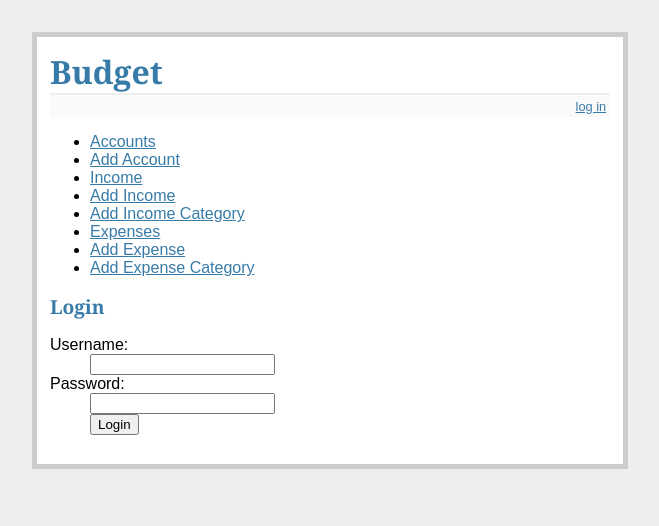
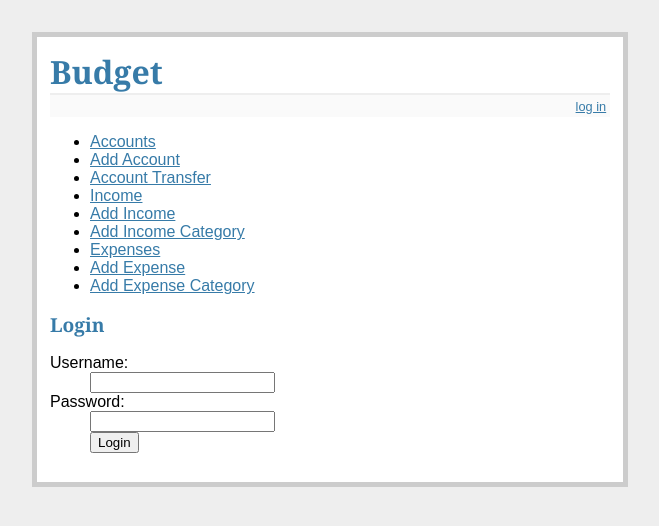
Before and after one commit to radekstepan/FlaskBudget, a Flask app: a page that uses templates/layout.html in a window 1280 px wide. Shown: the top 526 px of the page, without its empty margins (310-969 px from the left). Run offline with Flask 2, Linux system fonts and the light colour scheme.

Commit message:
Account transfers
git-svn-id: http://radek.unfuddle.com/svn/radek_budget@4 138173b9-53cd-42c6-b595-420ba7eea4ed

```diff
--- a/budget.py
+++ b/budget.py
@@ -34,7 +34,8 @@ def dashboard():
 @app.route('/accounts')
 @login_required
 def show_accounts():
-    return render_template('show_accounts.html', accounts=Account.query)
+    return render_template('show_accounts.html',
+                           accounts=Account.query.filter(Account.user == session.get('logged_in_user')))
 
 @app.route('/account/add', methods=['GET', 'POST'])
 @login_required
@@ -46,6 +47,28 @@ def add_account():
         db_session.commit()
         flash('Account added')
     return render_template('add_account.html', error=error)
+
+@app.route('/account/transfer', methods=['GET', 'POST'])
+@login_required
+def account_transfer():
+    error = None
+    if request.method == 'POST':
+        a1 = Account.query.\
+        filter(Account.user == session.get('logged_in_user'))\
+        .filter(Account.id == request.form['deduct_from']).first()
+        a1.balance -= float(request.form['amount'])
+        db_session.add(a1)
+
+        a2 = Account.query.\
+        filter(Account.user == session.get('logged_in_user'))\
+        .filter(Account.id == request.form['credit_to']).first()
+        a2.balance += float(request.form['amount'])
+        db_session.add(a2)
+
+        db_session.commit()
+        flash('Monies transferred')
+    accounts=Account.query.filter(Account.user == session.get('logged_in_user'))
+    return render_template('account_transfer.html', **locals())
 
 ''' Income '''
 @app.route('/income/')
--- a/templates/layout.html
+++ b/templates/layout.html
@@ -17,6 +17,7 @@
   <ul>
     <li><a href="{{ url_for('show_accounts') }}">Accounts</a></li>
     <li><a href="{{ url_for('add_account') }}">Add Account</a></li>
+    <li><a href="{{ url_for('account_transfer') }}">Account Transfer</a></li>
 
     <li><a href="{{ url_for('show_income') }}">Income</a></li>
     <li><a href="{{ url_for('add_income') }}">Add Income</a></li>
```
Also changed, not shown: templates/account_transfer.html (added, +27 -0 lines).
